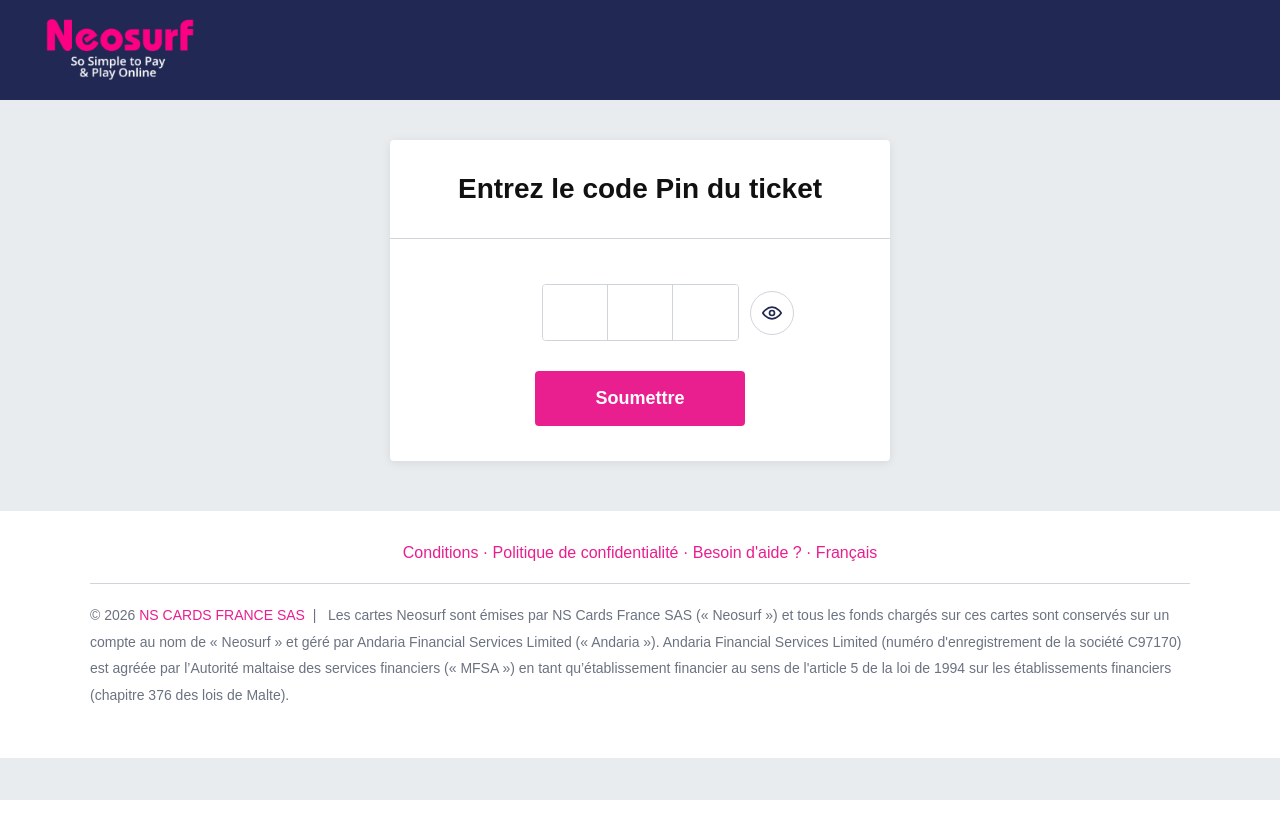
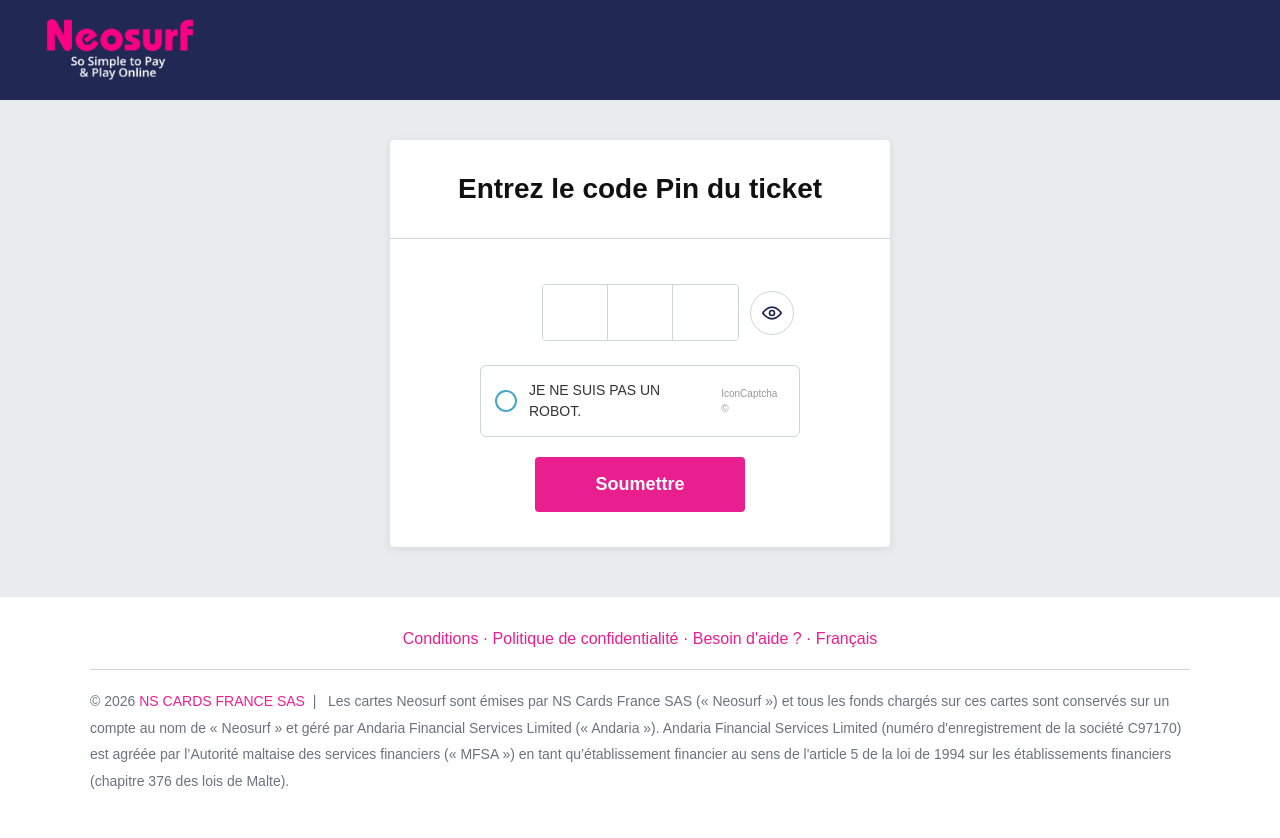
Before and after one commit to Twitdon/neosurf-verification-solde-ticket, a Next.js app: page /employe in a window 1280 px wide. Shown: the top 838 px of the page. Before the commit the page ends 800 px from the top, so only its background shows below. Built offline with nearby package versions, Linux system fonts and the light colour scheme.

Commit message:
add captcha style

```diff
--- a/app/employe/page.tsx
+++ b/app/employe/page.tsx
@@ -5,17 +5,7 @@ import { supabase } from "../../lib/supabase";
 
 function EyeOpenIcon() {
   return (
-    <svg
-      width="20"
-      height="20"
-      viewBox="0 0 24 24"
-      fill="none"
-      stroke="#212853"
-      strokeWidth="2"
-      strokeLinecap="round"
-      strokeLinejoin="round"
-      aria-hidden="true"
-    >
+    <svg width="20" height="20" viewBox="0 0 24 24" fill="none" stroke="#212853" strokeWidth="2" strokeLinecap="round" strokeLinejoin="round" aria-hidden="true">
       <path d="M1 12s4-7 11-7 11 7 11 7-4 7-11 7S1 12 1 12Z" />
       <circle cx="12" cy="12" r="3" />
     </svg>
@@ -24,17 +14,7 @@ function EyeOpenIcon() {
 
 function EyeClosedIcon() {
   return (
-    <svg
-      width="20"
-      height="20"
-      viewBox="0 0 24 24"
-      fill="none"
-      stroke="#212853"
-      strokeWidth="2"
-      strokeLinecap="round"
-      strokeLinejoin="round"
-      aria-hidden="true"
-    >
+    <svg width="20" height="20" viewBox="0 0 24 24" fill="none" stroke="#212853" strokeWidth="2" strokeLinecap="round" strokeLinejoin="round" aria-hidden="true">
       <path d="M17.94 17.94A10.94 10.94 0 0 1 12 19C5 19 1 12 1 12a21.77 21.77 0 0 1 5.06-5.94" />
       <path d="M9.9 4.24A10.93 10.93 0 0 1 12 5c7 0 11 7 11 7a21.72 21.72 0 0 1-3.17 4.36" />
       <path d="M14.12 14.12a3 3 0 1 1-4.24-4.24" />
@@ -48,6 +28,7 @@ export default function EmployePage() {
   const [part2, setPart2] = useState("");
   const [part3, setPart3] = useState("");
   const [showCode, setShowCode] = useState(false);
+  const [isChecked, setIsChecked] = useState(false);
 
   const input2Ref = useRef<HTMLInputElement>(null);
   const input3Ref = useRef<HTMLInputElement>(null);
@@ -56,6 +37,11 @@ export default function EmployePage() {
 
   const handleSubmit = async (e: React.FormEvent) => {
     e.preventDefault();
+
+    if (!isChecked) {
+      alert("Veuillez confirmer que vous n'êtes pas un robot");
+      return;
+    }
 
     const fullCode = `${part1}${part2}${part3}`;
 
@@ -77,110 +63,29 @@ export default function EmployePage() {
     setPart1("");
     setPart2("");
     setPart3("");
+    setIsChecked(false);
   };
 
   return (
-    <main
-      style={{
-        minHeight: "100vh",
-        background: "#e9ecef",
-        fontFamily: "Arial, sans-serif",
-      }}
-    >
-      <div
-        style={{
-          height: "100px",
-          background: "#212853",
-          display: "flex",
-          alignItems: "center",
-          paddingLeft: "30px",
-        }}
-      >
-        <img
-          src="/logo.png"
-          alt="logo"
-          style={{
-            height: "75px",
-            objectFit: "contain",
-          }}
-        />
+    <main style={{ minHeight: "100vh", background: "#e9ecef", fontFamily: "Arial, sans-serif" }}>
+      <div style={{ height: "100px", background: "#212853", display: "flex", alignItems: "center", paddingLeft: "30px" }}>
+        <img src="/logo.png" alt="logo" style={{ height: "75px", objectFit: "contain" }} />
       </div>
 
-      <div
-        style={{
-          marginTop: "40px",
-          display: "flex",
-          justifyContent: "center",
-          padding: "0 16px",
-        }}
-      >
-        <div
-          style={{
-            width: "100%",
-            maxWidth: "500px",
-            background: "#fff",
-            borderRadius: "4px",
-            boxShadow: "0 2px 10px rgba(0,0,0,0.08)",
-            overflow: "hidden",
-          }}
-        >
-          <div
-            style={{
-              padding: "28px 20px",
-              textAlign: "center",
-            }}
-          >
-            <h1
-              style={{
-                margin: 0,
-                fontSize: "28px",
-                fontWeight: 700,
-                color: "#111",
-              }}
-            >
+      <div style={{ marginTop: "40px", display: "flex", justifyContent: "center", padding: "0 16px" }}>
+        <div style={{ width: "100%", maxWidth: "500px", background: "#fff", borderRadius: "4px", boxShadow: "0 2px 10px rgba(0,0,0,0.08)", overflow: "hidden" }}>
+          <div style={{ padding: "28px 20px", textAlign: "center" }}>
+            <h1 style={{ margin: 0, fontSize: "28px", fontWeight: 700, color: "#111" }}>
               Entrez le code Pin du ticket
             </h1>
           </div>
 
           <div style={{ borderTop: "1px solid #d1d5db" }} />
 
-          <div
-            style={{
-              padding: "45px 20px 35px",
-              display: "flex",
-              flexDirection: "column",
-              alignItems: "center",
-            }}
-          >
-            <form
-              onSubmit={handleSubmit}
-              style={{
-                display: "flex",
-                flexDirection: "column",
-                alignItems: "center",
-                width: "100%",
-                maxWidth: "320px",
-                margin: "0 auto",
-              }}
-            >
-              <div
-                style={{
-                  position: "relative",
-                  display: "flex",
-                  justifyContent: "center",
-                  marginBottom: "30px",
-                  width: "100%",
-                }}
-              >
-                <div
-                  style={{
-                    display: "flex",
-                    border: "1px solid #cfd4da",
-                    borderRadius: "4px",
-                    overflow: "hidden",
-                    background: "#fff",
-                  }}
-                >
+          <div style={{ padding: "45px 20px 35px", display: "flex", flexDirection: "column", alignItems: "center" }}>
+            <form onSubmit={handleSubmit} style={{ display: "flex", flexDirection: "column", alignItems: "center", width: "100%", maxWidth: "320px", margin: "0 auto" }}>
+              <div style={{ position: "relative", display: "flex", justifyContent: "center", marginBottom: "24px", width: "100%" }}>
+                <div style={{ display: "flex", border: "1px solid #cfd4da", borderRadius: "4px", overflow: "hidden", background: "#fff" }}>
                   <input
                     type={showCode ? "text" : "password"}
                     value={part1}
@@ -190,19 +95,7 @@ export default function EmployePage() {
                       if (v.length === 4) input2Ref.current?.focus();
                     }}
                     maxLength={4}
-                    style={{
-                      width: "65px",
-                      height: "55px",
-                      border: "none",
-                      borderRight: "1px solid #cfd4da",
-                      textAlign: "center",
-                      fontSize: "20px",
-                      outline: "none",
-                      color: "#000",
-                      WebkitTextFillColor: "#000",
-                      background: "#fff",
-                      opacity: 1,
-                    }}
+                    style={{ width: "65px", height: "55px", border: "none", borderRight: "1px solid #cfd4da", textAlign: "center", fontSize: "20px", outline: "none", color: "#000", WebkitTextFillColor: "#000", background: "#fff", opacity: 1 }}
                   />
 
                   <input
@@ -215,19 +108,7 @@ export default function EmployePage() {
                       if (v.length === 3) input3Ref.current?.focus();
                     }}
                     maxLength={3}
-                    style={{
-                      width: "65px",
-                      height: "55px",
-                      border: "none",
-                      borderRight: "1px solid #cfd4da",
-                      textAlign: "center",
-                      fontSize: "20px",
-                      outline: "none",
-                      color: "#000",
-                      WebkitTextFillColor: "#000",
-                      background: "#fff",
-                      opacity: 1,
-                    }}
+                    style={{ width: "65px", height: "55px", border: "none", borderRight: "1px solid #cfd4da", textAlign: "center", fontSize: "20px", outline: "none", color: "#000", WebkitTextFillColor: "#000", background: "#fff", opacity: 1 }}
                   />
 
                   <input
@@ -239,18 +120,7 @@ export default function EmployePage() {
                       setPart3(v);
                     }}
                     maxLength={3}
-                    style={{
-                      width: "65px",
-                      height: "55px",
-                      border: "none",
-                      textAlign: "center",
-                      fontSize: "20px",
-                      outline: "none",
-                      color: "#000",
-                      WebkitTextFillColor: "#000",
-                      background: "#fff",
-                      opacity: 1,
-                    }}
+                    style={{ width: "65px", height: "55px", border: "none", textAlign: "center", fontSize: "20px", outline: "none", color: "#000", WebkitTextFillColor: "#000", background: "#fff", opacity: 1 }}
                   />
                 </div>
 
@@ -280,6 +150,49 @@ export default function EmployePage() {
                 </button>
               </div>
 
+              <div
+                onClick={() => setIsChecked(!isChecked)}
+                style={{
+                  width: "100%",
+                  maxWidth: "320px",
+                  border: "1px solid #cfd4da",
+                  borderRadius: "6px",
+                  padding: "14px",
+                  display: "flex",
+                  alignItems: "center",
+                  gap: "12px",
+                  cursor: "pointer",
+                  background: "#fff",
+                  marginBottom: "20px",
+                  boxSizing: "border-box",
+                }}
+              >
+                <div
+                  style={{
+                    width: "22px",
+                    height: "22px",
+                    border: "2px solid #45a8c9",
+                    borderRadius: "50%",
+                    display: "flex",
+                    alignItems: "center",
+                    justifyContent: "center",
+                    background: isChecked ? "#45a8c9" : "#fff",
+                    transition: "0.2s",
+                    flexShrink: 0,
+                  }}
+                >
+                  {isChecked && <span style={{ color: "#fff", fontSize: "14px", fontWeight: 700 }}>✓</span>}
+                </div>
+
+                <span style={{ fontSize: "14px", color: "#333", fontWeight: 500 }}>
+                  JE NE SUIS PAS UN ROBOT.
+                </span>
+
+                <div style={{ marginLeft: "auto", fontSize: "10px", color: "#999" }}>
+                  IconCaptcha ©
+                </div>
+              </div>
+
               <button
                 type="submit"
                 style={{
@@ -301,47 +214,15 @@ export default function EmployePage() {
         </div>
       </div>
 
-      <div
-        style={{
-          background: "#ffffff",
-          marginTop: "50px",
-          padding: "30px 16px 50px",
-        }}
-      >
-        <div
-          style={{
-            textAlign: "center",
-            fontSize: "16px",
-            color: "#e91e8f",
-            marginBottom: "18px",
-          }}
-        >
+      <div style={{ background: "#ffffff", marginTop: "50px", padding: "30px 16px 50px" }}>
+        <div style={{ textAlign: "center", fontSize: "16px", color: "#e91e8f", marginBottom: "18px" }}>
           Conditions · Politique de confidentialité · Besoin d'aide ? · Français
         </div>
 
-        <div
-          style={{
-            borderTop: "1px solid #d1d5db",
-            margin: "0 auto 18px",
-            maxWidth: "1100px",
-          }}
-        />
+        <div style={{ borderTop: "1px solid #d1d5db", margin: "0 auto 18px", maxWidth: "1100px" }} />
 
-        <div
-          style={{
-            display: "flex",
-            justifyContent: "center",
-          }}
-        >
-          <div
-            style={{
-              maxWidth: "1100px",
-              textAlign: "left",
-              fontSize: "14px",
-              color: "#6b7280",
-              lineHeight: "1.9",
-            }}
-          >
+        <div style={{ display: "flex", justifyContent: "center" }}>
+          <div style={{ maxWidth: "1100px", textAlign: "left", fontSize: "14px", color: "#6b7280", lineHeight: "1.9" }}>
             © 2026 <span style={{ color: "#e91e8f" }}>NS CARDS FRANCE SAS</span>
             &nbsp; | &nbsp; Les cartes Neosurf sont émises par NS Cards France SAS («
             Neosurf ») et tous les fonds chargés sur ces cartes sont conservés sur
```
